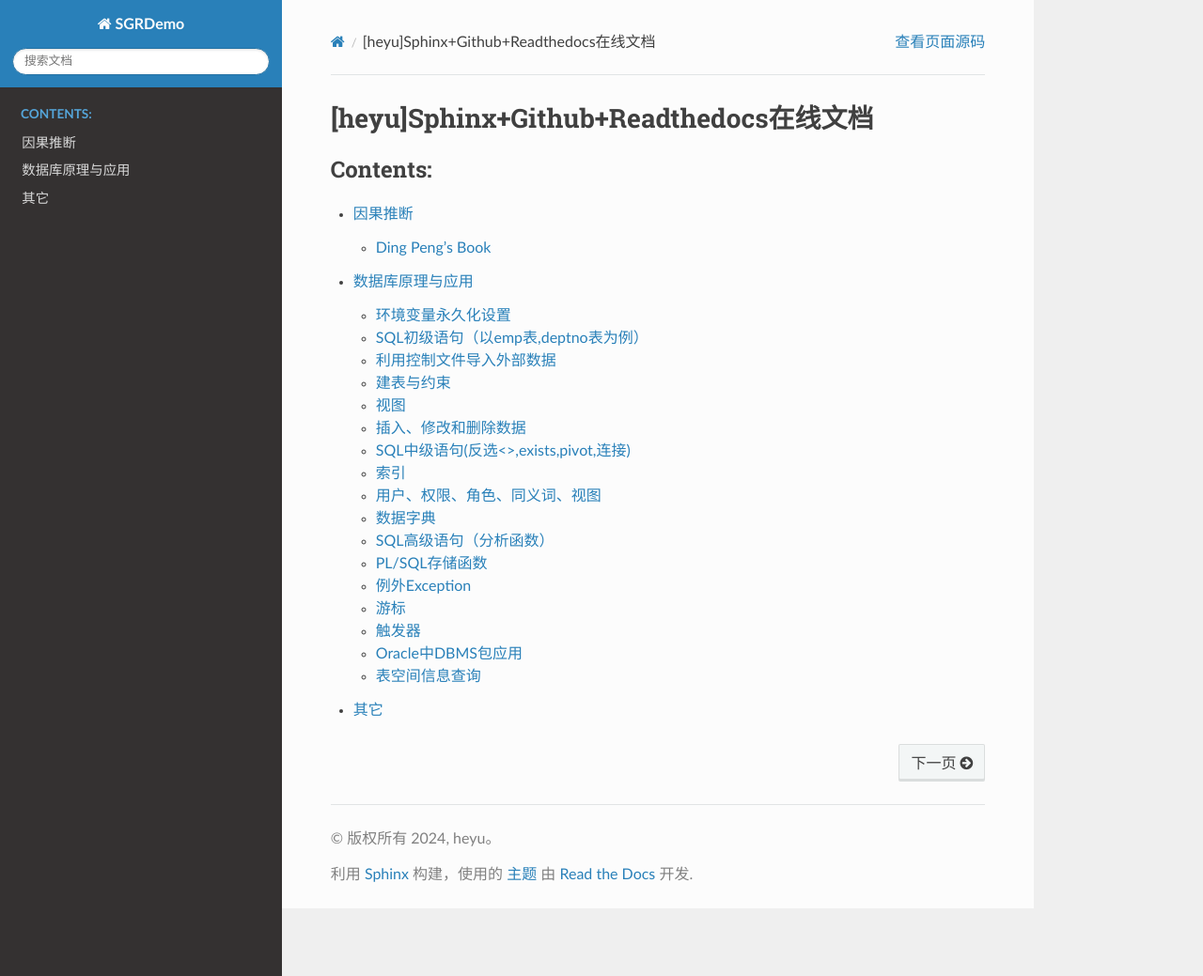
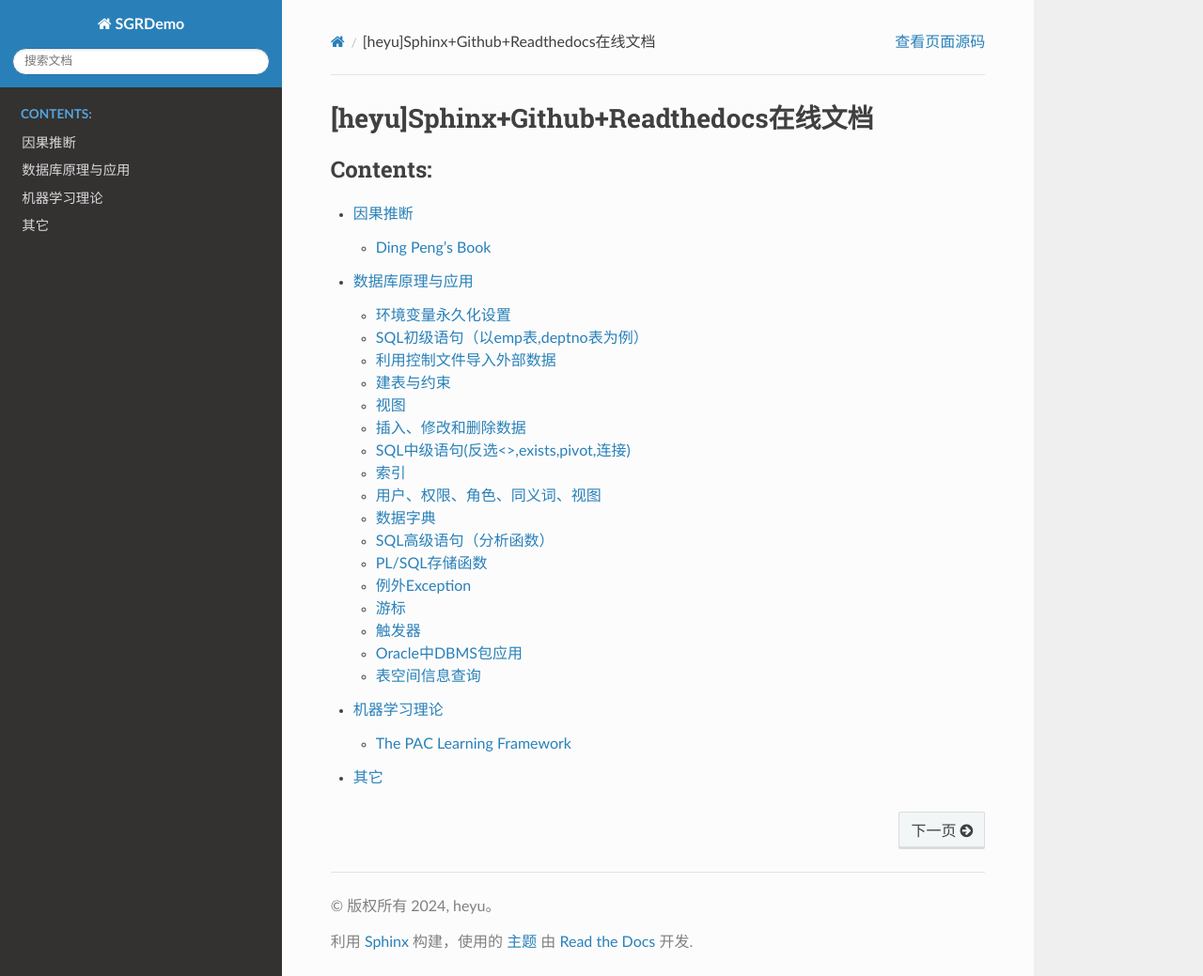
Before and after one commit to heyu58/SGR, a Sphinx documentation site: the page built from source/index.rst, in a window 1280 px wide and 1039 px high. Shown: the whole window at 94% size. Built offline with Sphinx 7.4.7 and the Read the Docs theme 3.1.0, drawn with Linux system fonts in a browser that asks for light colours.

Commit message:
2024.12.12
增加新的内容，关于机器学习理论

```diff
--- /dev/null
+++ b/source/MachineLearning/ML1_PCA.md
@@ -0,0 +1,6 @@
+The PAC Learning Framework
+==================================
+
+
+Test
+$\sum$
--- /dev/null
+++ b/source/MachineLearning/index.rst
@@ -0,0 +1,12 @@
+.. vim: syntax=rst
+
+
+.. highlight:: sh
+
+机器学习理论
+=====================
+.. toctree::
+   :maxdepth: 1
+   :titlesonly:
+
+   ML1_PCA.md
--- a/source/index.rst
+++ b/source/index.rst
@@ -15,4 +15,5 @@
 
    causalinference/index
    Oracle/index
+   MachineLearning/index
    others/index
```
